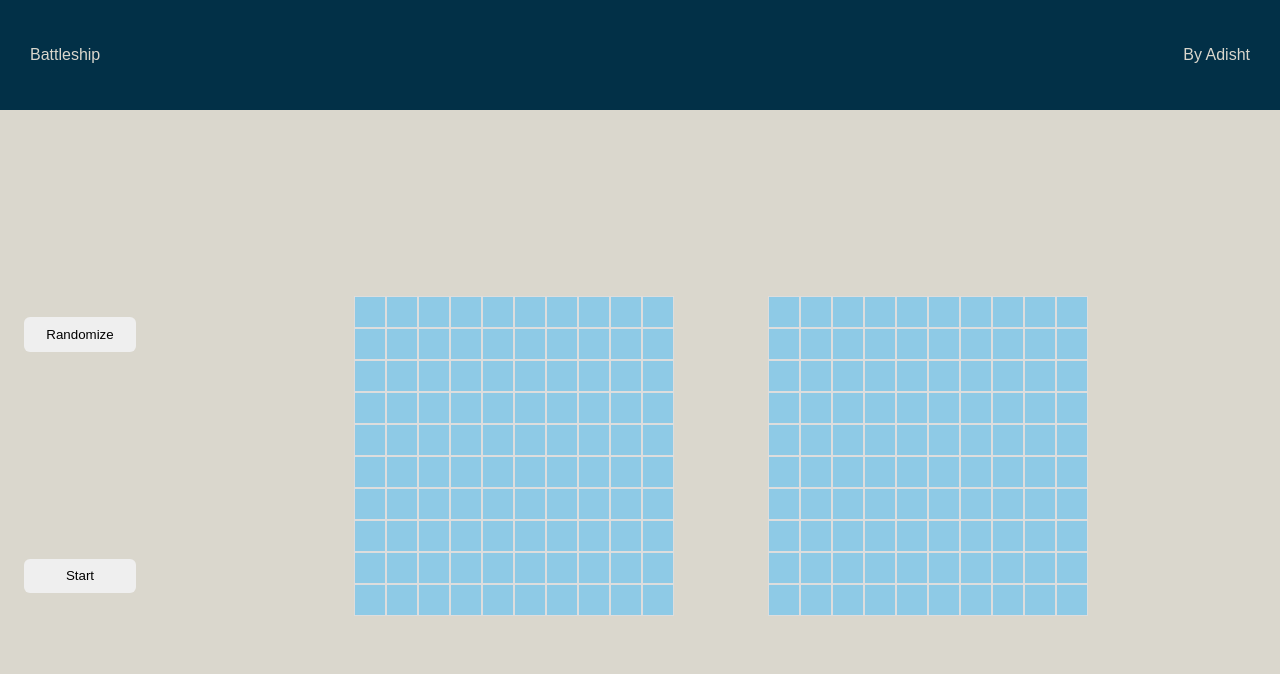
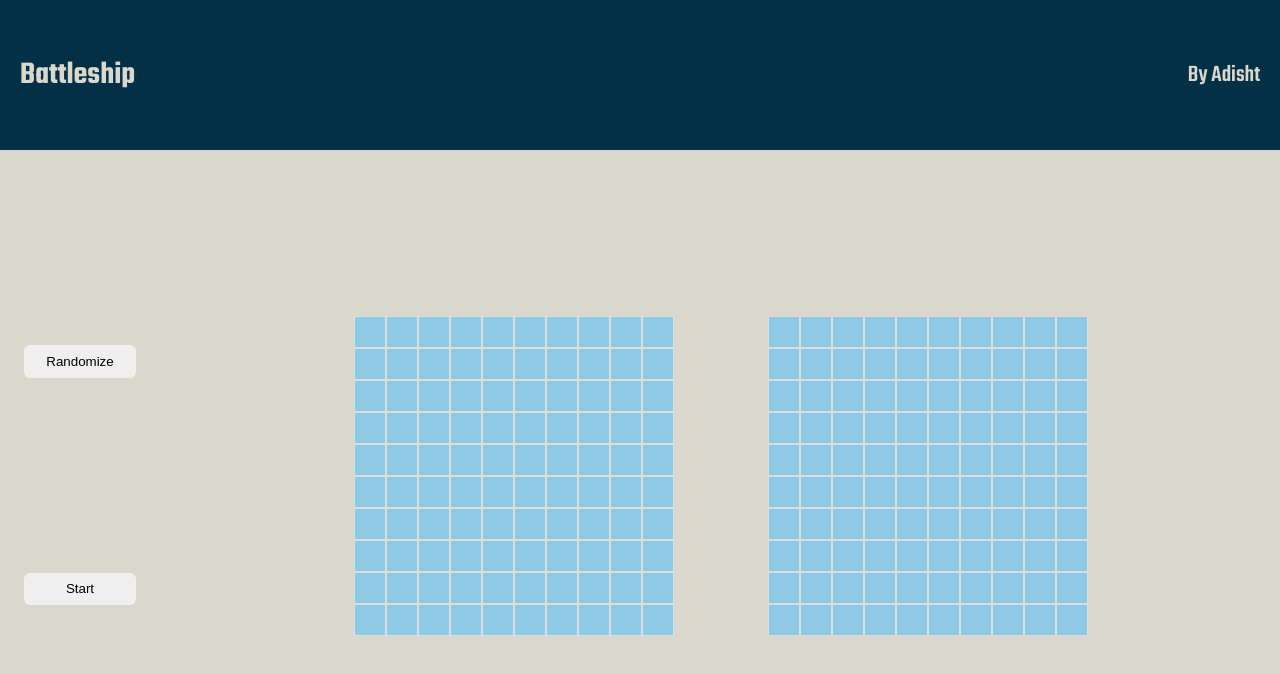
Before and after one commit to AdishtJaglan/battleships, a website built with webpack: page src/index.html in a window 1280 px wide. Built offline with nearby package versions, Linux system fonts and the light colour scheme.

Commit message:
add fonts

```diff
--- a/src/index.html
+++ b/src/index.html
@@ -4,6 +4,12 @@
     <meta charset="UTF-8" />
     <meta name="viewport" content="width=device-width, initial-scale=1.0" />
     <title>Battleship Game</title>
+    <link rel="preconnect" href="https://fonts.googleapis.com" />
+    <link rel="preconnect" href="https://fonts.gstatic.com" crossorigin />
+    <link
+      href="https://fonts.googleapis.com/css2?family=Chakra+Petch:ital,wght@0,300;0,400;0,500;0,600;0,700;1,300;1,400;1,500;1,600;1,700&family=Teko:wght@300..700&display=swap"
+      rel="stylesheet"
+    />
   </head>
   <body>
     <nav>
--- a/src/style.css
+++ b/src/style.css
@@ -1,7 +1,7 @@
 body {
   height: 100vh;
   margin: 0;
-  font-family: Arial, sans-serif;
+  font-family: "Chakra Petch", sans-serif;
 
   display: grid;
   grid-template-columns: 1fr 7fr;
@@ -66,7 +66,7 @@ nav {
   justify-content: space-between;
   align-items: center;
 
-  padding: 30px;
+  padding: 20px;
   background-color: #023047;
   color: #dad7cd;
 }
@@ -118,3 +118,15 @@ button:hover {
   text-decoration: none;
   cursor: pointer;
 }
+
+nav p:nth-child(1) {
+  font-size: 2em;
+  font-weight: 600;
+  font-family: "Teko", sans-serif;
+}
+
+nav p:nth-child(2) {
+  font-size: 1.5em;
+  font-weight: 500;
+  font-family: "Teko", sans-serif;
+}
```
